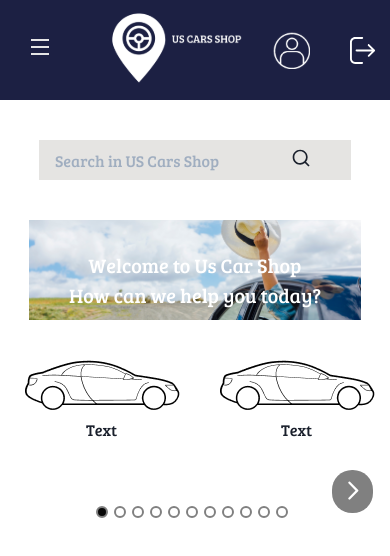
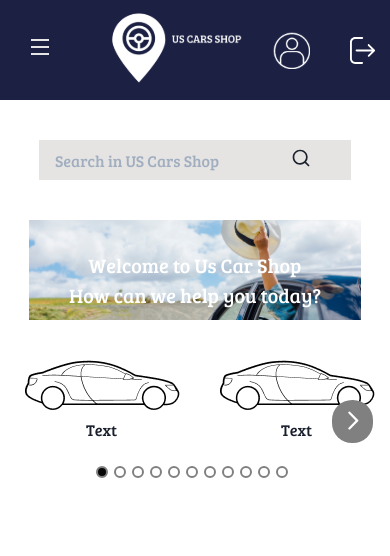
Before and after one commit to diasjoaovictor/app-uscars, a Next.js app: page /dashboard in a window 390 px wide. Shown: the top 556 px of the page. Built offline with nearby package versions, Linux system fonts and the light colour scheme.

Commit message:
setting responsive mode

```diff
--- a/src/components/dashboard/CarsCarousel/Arrows/index.tsx
+++ b/src/components/dashboard/CarsCarousel/Arrows/index.tsx
@@ -20,7 +20,7 @@ export const Arrows = ({ classProps, onClick}: ArrowsProps) => {
         position="absolute"
         onClick={handleClick}
         borderRadius={20}
-        mt="100px"
+        mt={[,,"100px"]}
         onMouseEnter={() => setIsMouseEnterActive(!isMouseEnterActive)}
         onMouseOut={() => setIsMouseEnterActive(!isMouseEnterActive)}
         backgroundColor={ isMouseEnterActive ? "#00008B !important" : "gray !important" }
--- a/src/components/dashboard/CarsCarousel/CarItem.tsx
+++ b/src/components/dashboard/CarsCarousel/CarItem.tsx
@@ -10,7 +10,7 @@ export function CarItem({ carImage }: CarItemProps){
     <Box flexDirection="row" pb={10} pl={2} >
         <VStack name="util_stack">
           <Image src={carImage}/>
-          <Text pb={10}>Text</Text>
+          <Text pb={[,,10]}>Text</Text>
         </VStack>
     </Box>
     {/*
```
